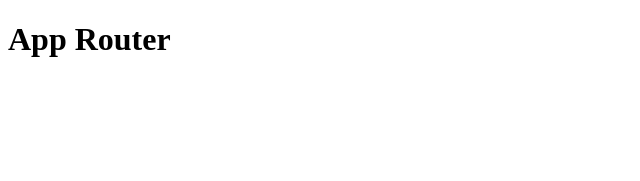
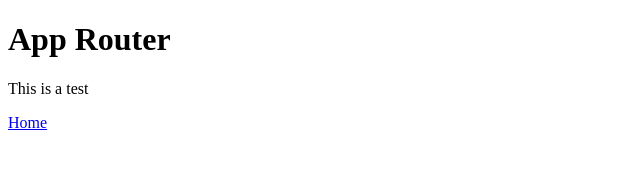
Before and after one commit to rose0503/next-jest-cicd, a Next.js app: page / in a window 1280 px wide. Shown: the top 181 px of the page, without its empty margins (0-640 px from the left). Built offline with nearby package versions, Linux system fonts and the light colour scheme.

Commit message:
update test

```diff
--- a/app/blog/[slug]/page.tsx
+++ b/app/blog/[slug]/page.tsx
@@ -12,7 +12,7 @@ export default function Page({ params }: Params) {
   return (
     <>
       <h1>Slug: {params.slug}</h1>
-      <p>VietTQ</p>
+      <p>VietTQ1</p>
     </>
   );
 }
--- a/app/page.tsx
+++ b/app/page.tsx
@@ -1,7 +1,15 @@
+import Link from "next/link";
+
 export const metadata = {
   title: "App Router",
 };
 
 export default function Page() {
-  return <h1>App Router</h1>;
+  return (
+    <>
+      <h1>App Router</h1>
+      <p>This is a test</p>
+      <Link href="/home">Home</Link>
+    </>
+  );
 }
--- a/pages/home/index.tsx
+++ b/pages/home/index.tsx
@@ -1,3 +1,4 @@
+"use client";
 import Head from "next/head";
 import Image from "next/image";
 import styles from "@/pages/index.module.css";
```
